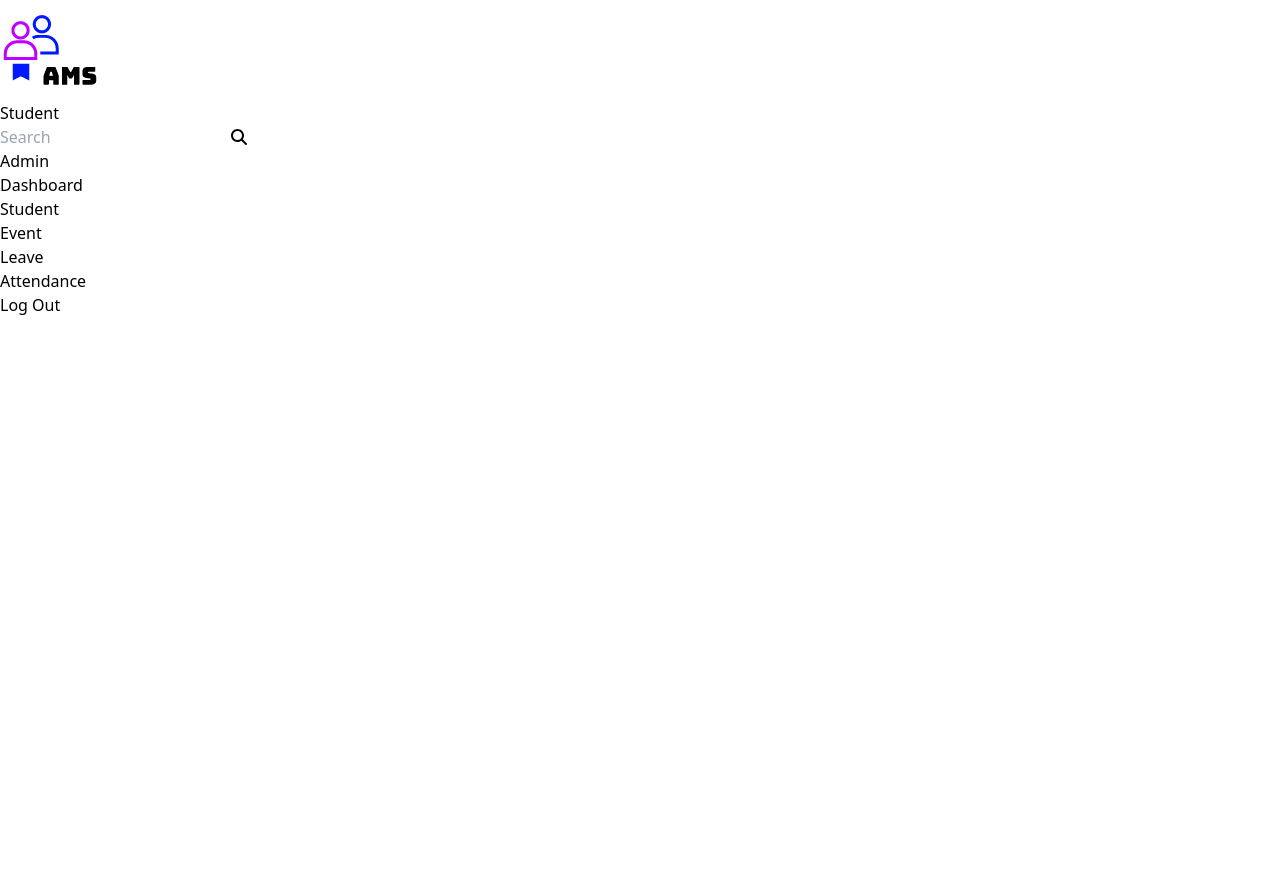
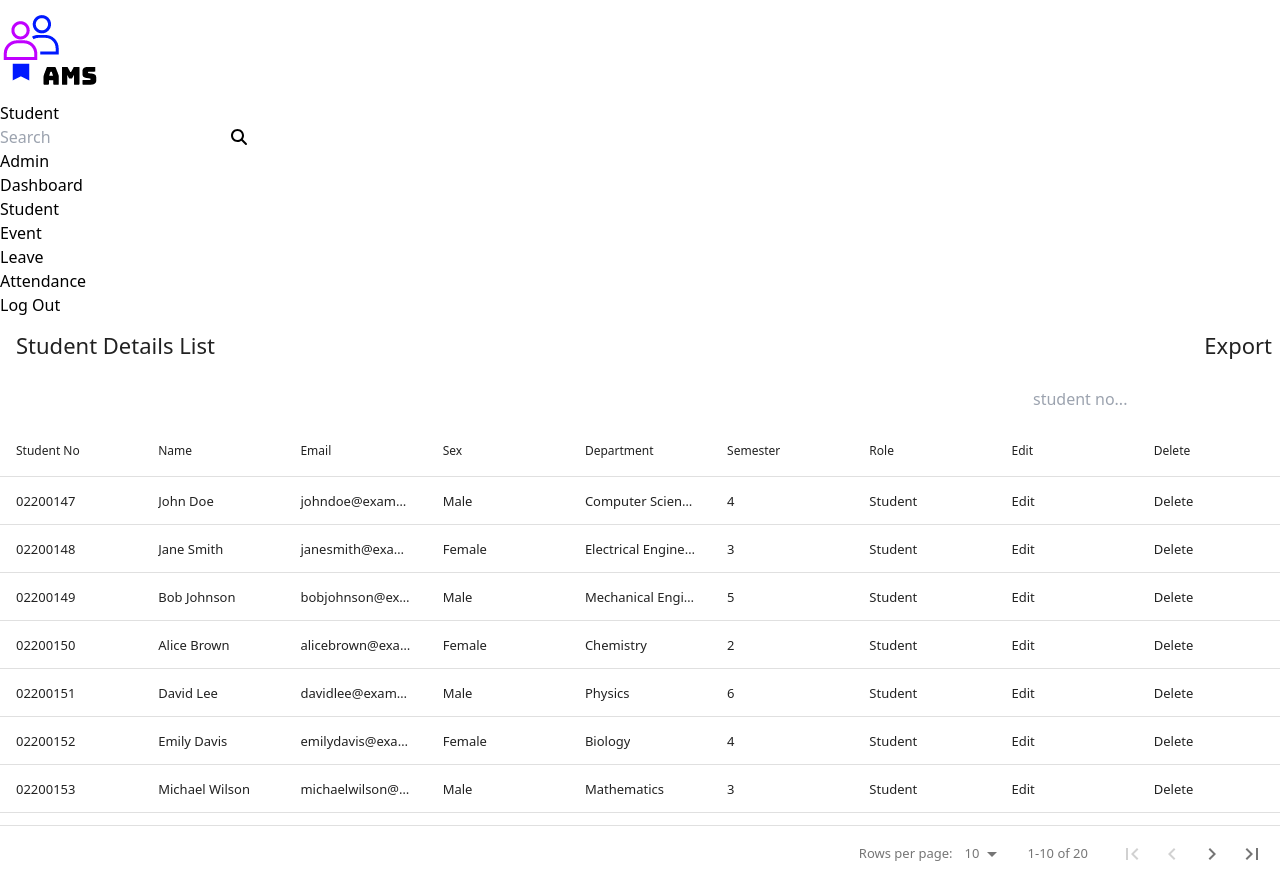
Before and after one commit to JigmeTenzinChogyel/AMS-Attendance-Management-System-, a React (Vite) app: page /student in a window 1280 px wide. Before the commit the page ends 800 px from the top, so only its background shows below. Built offline with nearby package versions, Linux system fonts and the light colour scheme.

Commit message:
table finished

```diff
--- /dev/null
+++ b/src/Data/dummyStudent.js
@@ -0,0 +1,202 @@
+export const studentDetails = [
+    {
+      id: "0",
+      stdNo: "02200147",
+      name: "John Doe",
+      email: "johndoe@example.com",
+      sex: "Male",
+      Department: "Computer Science",
+      semester: "4",
+      role: "Student",
+    },
+    {
+      id: "1",
+      stdNo: "02200148",
+      name: "Jane Smith",
+      email: "janesmith@example.com",
+      sex: "Female",
+      Department: "Electrical Engineering",
+      semester: "3",
+      role: "Student",
+    },
+    {
+      id: "2",
+      stdNo: "02200149",
+      name: "Bob Johnson",
+      email: "bobjohnson@example.com",
+      sex: "Male",
+      Department: "Mechanical Engineering",
+      semester: "5",
+      role: "Student",
+    },
+    {
+      id: "3",
+      stdNo: "02200150",
+      name: "Alice Brown",
+      email: "alicebrown@example.com",
+      sex: "Female",
+      Department: "Chemistry",
+      semester: "2",
+      role: "Student",
+    },
+    {
+      id: "4",
+      stdNo: "02200151",
+      name: "David Lee",
+      email: "davidlee@example.com",
+      sex: "Male",
+      Department: "Physics",
+      semester: "6",
+      role: "Student",
+    },
+    {
+      id: "5",
+      stdNo: "02200152",
+      name: "Emily Davis",
+      email: "emilydavis@example.com",
+      sex: "Female",
+      Department: "Biology",
+      semester: "4",
+      role: "Student",
+    },
+    {
+      id: "6",
+      stdNo: "02200153",
+      name: "Michael Wilson",
+      email: "michaelwilson@example.com",
+      sex: "Male",
+      Department: "Mathematics",
+      semester: "3",
+      role: "Student",
+    },
+    {
+      id: "7",
+      stdNo: "02200154",
+      name: "Olivia Taylor",
+      email: "oliviataylor@example.com",
+      sex: "Female",
+      Department: "Civil Engineering",
+      semester: "5",
+      role: "Student",
+    },
+    {
+      id: "8",
+      stdNo: "02200155",
+      name: "James Anderson",
+      email: "jamesanderson@example.com",
+      sex: "Male",
+      Department: "History",
+      semester: "2",
+      role: "Student",
+    },
+    {
+      id: "9",
+      stdNo: "02200156",
+      name: "Sophia Hernandez",
+      email: "sophiahernandez@example.com",
+      sex: "Female",
+      Department: "Economics",
+      semester: "6",
+      role: "Student",
+    },
+    {
+        id: "10",
+        stdNo: "02200157",
+        name: "William Martinez",
+        email: "williammartinez@example.com",
+        sex: "Male",
+        Department: "Psychology",
+        semester: "4",
+        role: "Student",
+      },
+      {
+        id: "11",
+        stdNo: "02200158",
+        name: "Lily Gonzalez",
+        email: "lilygonzalez@example.com",
+        sex: "Female",
+        Department: "Sociology",
+        semester: "3",
+        role: "Student",
+      },
+      {
+        id: "12",
+        stdNo: "02200159",
+        name: "Daniel Moore",
+        email: "danielmoore@example.com",
+        sex: "Male",
+        Department: "English Literature",
+        semester: "5",
+        role: "Student",
+      },
+      {
+        id: "13",
+        stdNo: "02200160",
+        name: "Ava Clark",
+        email: "avaclark@example.com",
+        sex: "Female",
+        Department: "Art History",
+        semester: "2",
+        role: "Student",
+      },
+      {
+        id: "14",
+        stdNo: "02200161",
+        name: "Joseph Rodriguez",
+        email: "josephrodriguez@example.com",
+        sex: "Male",
+        Department: "Political Science",
+        semester: "6",
+        role: "Student",
+      },
+      {
+        id: "15",
+        stdNo: "02200162",
+        name: "Mia Lewis",
+        email: "mialewis@example.com",
+        sex: "Female",
+        Department: "Chemical Engineering",
+        semester: "4",
+        role: "Student",
+      },
+      {
+        id: "16",
+        stdNo: "02200163",
+        name: "Alexander Turner",
+        email: "alexanderturner@example.com",
+        sex: "Male",
+        Department: "Geology",
+        semester: "3",
+        role: "Student",
+      },
+      {
+        id: "17",
+        stdNo: "02200164",
+        name: "Ella White",
+        email: "ellawhite@example.com",
+        sex: "Female",
+        Department: "Music",
+        semester: "5",
+        role: "Student",
+      },
+      {
+        id: "18",
+        stdNo: "02200165",
+        name: "Benjamin Scott",
+        email: "benjaminscott@example.com",
+        sex: "Male",
+        Department: "Environmental Science",
+        semester: "2",
+        role: "Student",
+      },
+      {
+        id: "19",
+        stdNo: "02200166",
+        name: "Grace Allen",
+        email: "graceallen@example.com",
+        sex: "Female",
+        Department: "Business Administration",
+        semester: "6",
+        role: "Student",
+      },
+  ];
--- a/src/pages/Students.jsx
+++ b/src/pages/Students.jsx
@@ -2,7 +2,7 @@ import StudentTable from "./student/StudentTable"
 
 function Students() {
   return (
-    <div>
+    <div className="flex justify-center w-full rounded-lg">
       <StudentTable />
     </div>
   )
--- a/src/pages/student/StudentTable.jsx
+++ b/src/pages/student/StudentTable.jsx
@@ -1,9 +1,83 @@
+import DataTable from "react-data-table-component";
+import { studentDetails } from "../../Data/dummyStudent";
+import { useEffect, useState } from "react";
+
 function StudentTable() {
+  const [search, setSearch] = useState("");
+  const [filteredSearch, setFilteredSearch] = useState(studentDetails);
+
+  const columns = [
+    {
+      name: "Student No",
+      selector: (row) => row.stdNo,
+      sortable: true,
+    },
+    {
+      name: "Name",
+      selector: (row) => row.name,
+    },
+    {
+      name: "Email",
+      selector: (row) => row.email,
+    },
+    {
+      name: "Sex",
+      selector: (row) => row.sex,
+    },
+    {
+      name: "Department",
+      selector: (row) => row.Department,
+    },
+    {
+      name: "Semester",
+      selector: (row) => row.semester,
+    },
+    {
+      name: "Role",
+      selector: (row) => row.role,
+    },
+    {
+      name: "Edit",
+      selector: (row) => <button>Edit</button>,
+    },
+    {
+      name: "Delete",
+      selector: (row) => <button>Delete</button>,
+    },
+  ];
+
+  useEffect(() => {
+    const result = studentDetails.filter((data) => {
+      return data.stdNo.toLowerCase().includes(search.toLowerCase()); // Use includes() for substring matching
+    });
+    setFilteredSearch(result);
+  }, [search]);
+
   return (
-    <div>
-
+    <div className="w-11/12">
+      <DataTable
+        columns={columns}
+        data={filteredSearch}
+        title="Student Details List"
+        pagination
+        fixedHeader
+        fixedHeaderScrollHeight="400px"
+        selectableRowsHighlight
+        highlightOnHover
+        actions={<button className="bg-blue-500 hover:bg-blue-700 text-white font-semibold text-base py-1 px-2 rounded">Export</button>}
+        subHeader
+        subHeaderComponent={
+          <input
+            type="text"
+            placeholder="student no..."
+            className="border border-blue-800 rounded-md py-1 px-3 focus:ring-blue-500 focus:border-blue-500"
+            value={search}
+            onChange={(e) => setSearch(e.target.value)}
+          />
+        }
+      />
     </div>
-  )
+  );
 }
 
-export default StudentTable
+export default StudentTable;
```
